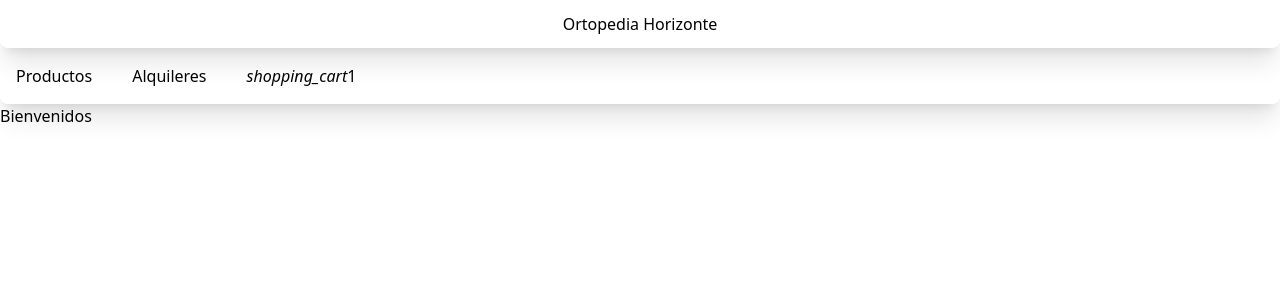
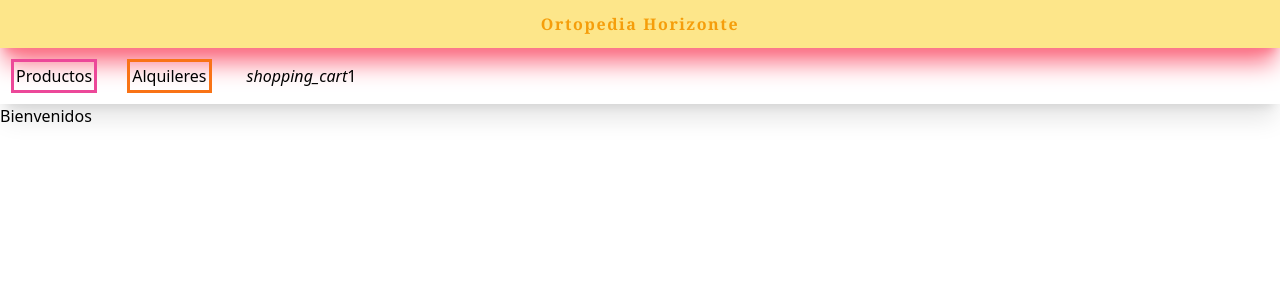
Before and after one commit to Andres957/ortopediaHorizote, a React (Create React App) app: page / in a window 1280 px wide. Shown: the top 300 px of the page. Built offline with nearby package versions, Linux system fonts and the light colour scheme.

Commit message:
agregando estilo

```diff
--- a/src/Components/CartWidget/CartWidget.js
+++ b/src/Components/CartWidget/CartWidget.js
@@ -1,7 +1,7 @@
 function CartWidget() {
   return (
     <div>
-      <i className="material-icons">shopping_cart</i>
+      <i className=" material-icons">shopping_cart</i>
       <span>1</span>
     </div>
   );
--- a/src/Components/NavBar/NavBar.js
+++ b/src/Components/NavBar/NavBar.js
@@ -2,14 +2,14 @@ import CartWidget from "../CartWidget/CartWidget";
 const NavBar = () => {
   return (
     <nav>
-      <h2 className="bg-white rounded-lg p-3 shadow-xl text-center">
+      <h1 className="bg-amber-200 italic hover:not-italic font-extrabold tracking-widest hover:font-serif text-amber-500  p-3   shadow-xl shadow-rose-400 text-center ">
         Ortopedia Horizonte
-      </h2>
+      </h1>
 
-      <div className="bg-red rounded-lg p-4 shadow-xl flex gap-10">
-        <button>Productos </button>
-        <button>Alquileres</button>
-        < CartWidget/ >
+      <div className=" p-4 shadow-xl flex gap-10">
+        <button className="outline outline-offset-2 outline-pink-500 ">Productos </button>
+        <button className="outline outline-offset-2 outline-orange-500">Alquileres</button>
+        <CartWidget />
       </div>
     </nav>
   );
```
